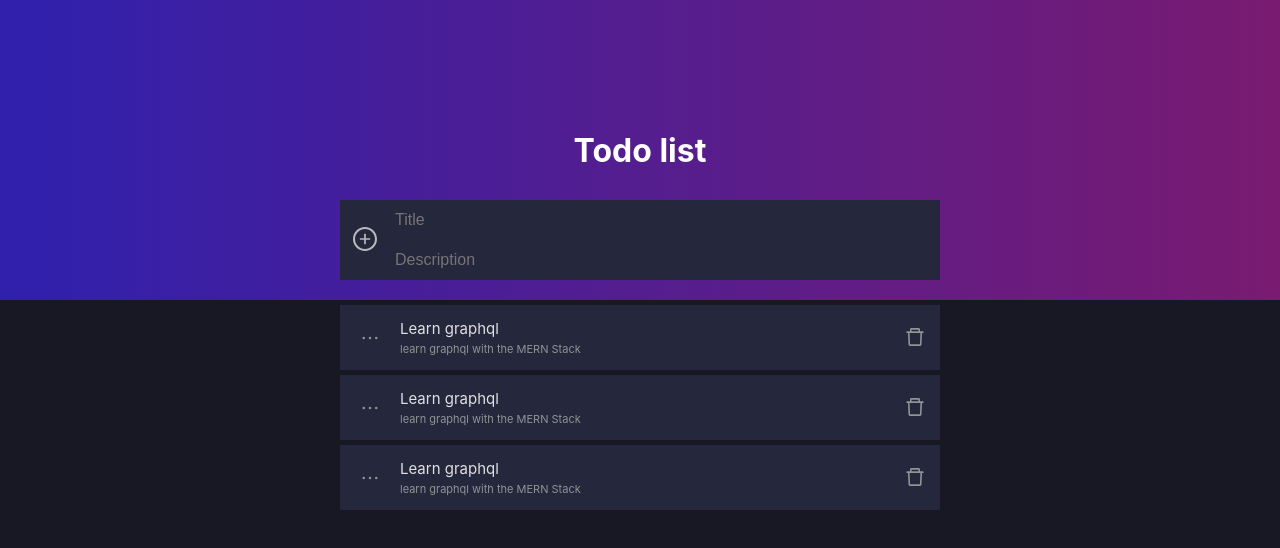
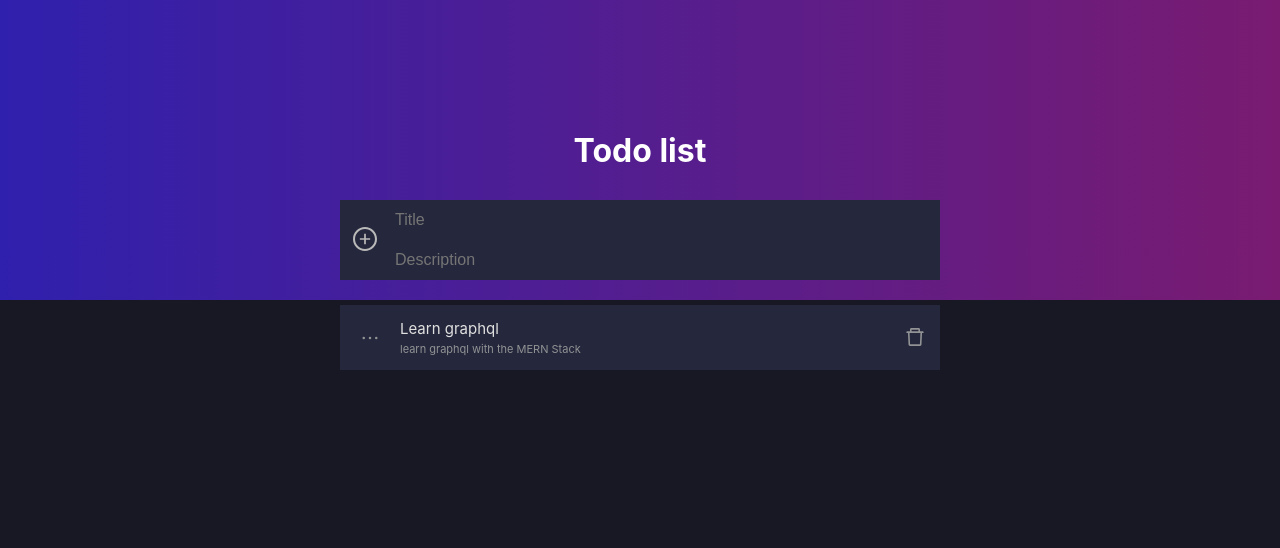
Before and after one commit to MassiiNechiche/Todoify-graphql_react, a React (Create React App) app in the folder client/: page / in a window 1280 px wide. Shown: the top 548 px of the page. Built offline with nearby package versions, Linux system fonts and the light colour scheme.

Commit message:
add mutation

```diff
--- a/client/src/components/Core.js
+++ b/client/src/components/Core.js
@@ -17,8 +17,6 @@ function Core() {
 
       <div className="todo_items">
         <Item />
-        <Item />
-        <Item />
       </div>
     </div>
   );
```
Also changed, not shown: client/src/graphql/Mutation.js (added, +17 -0 lines).
